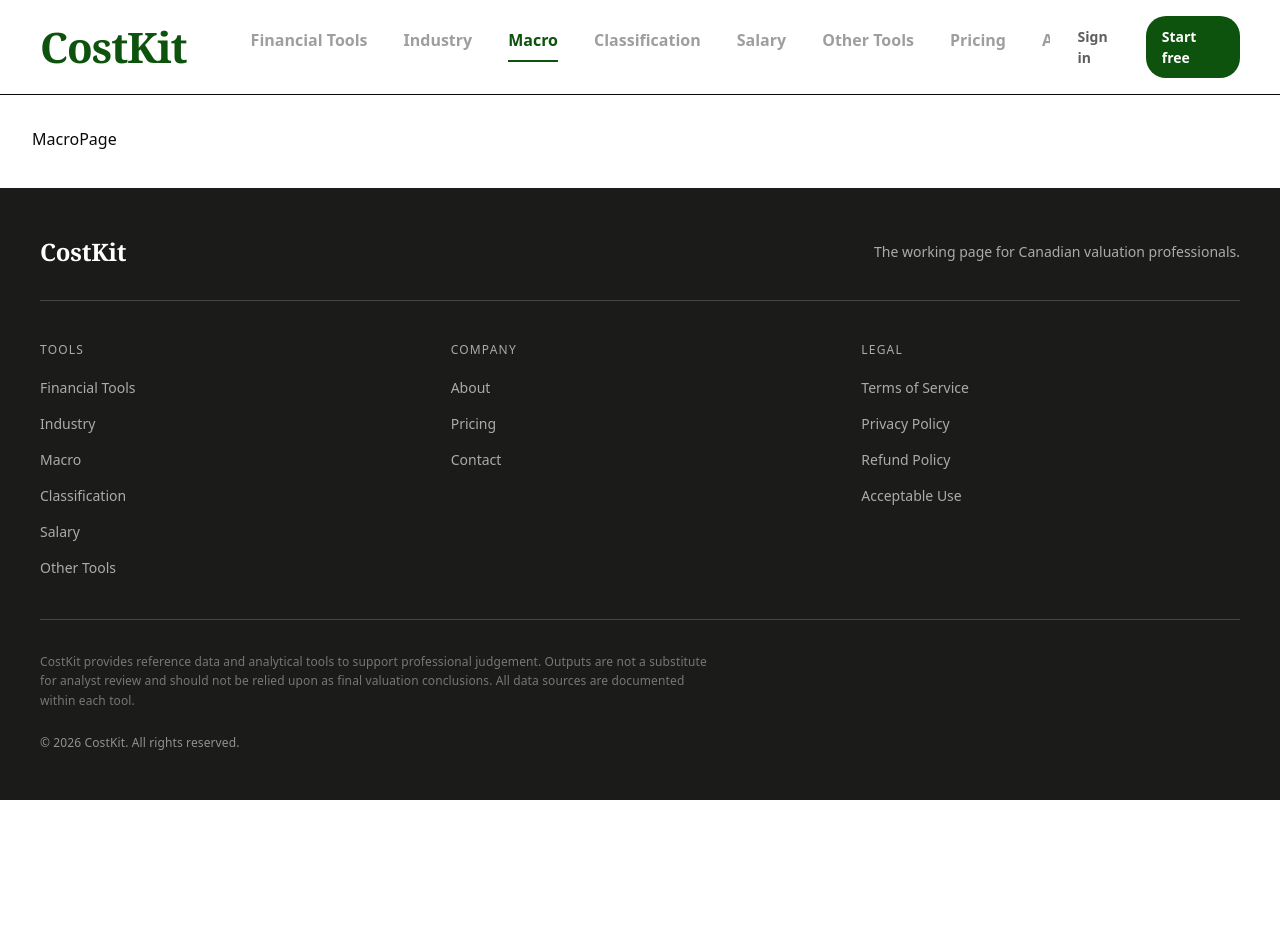
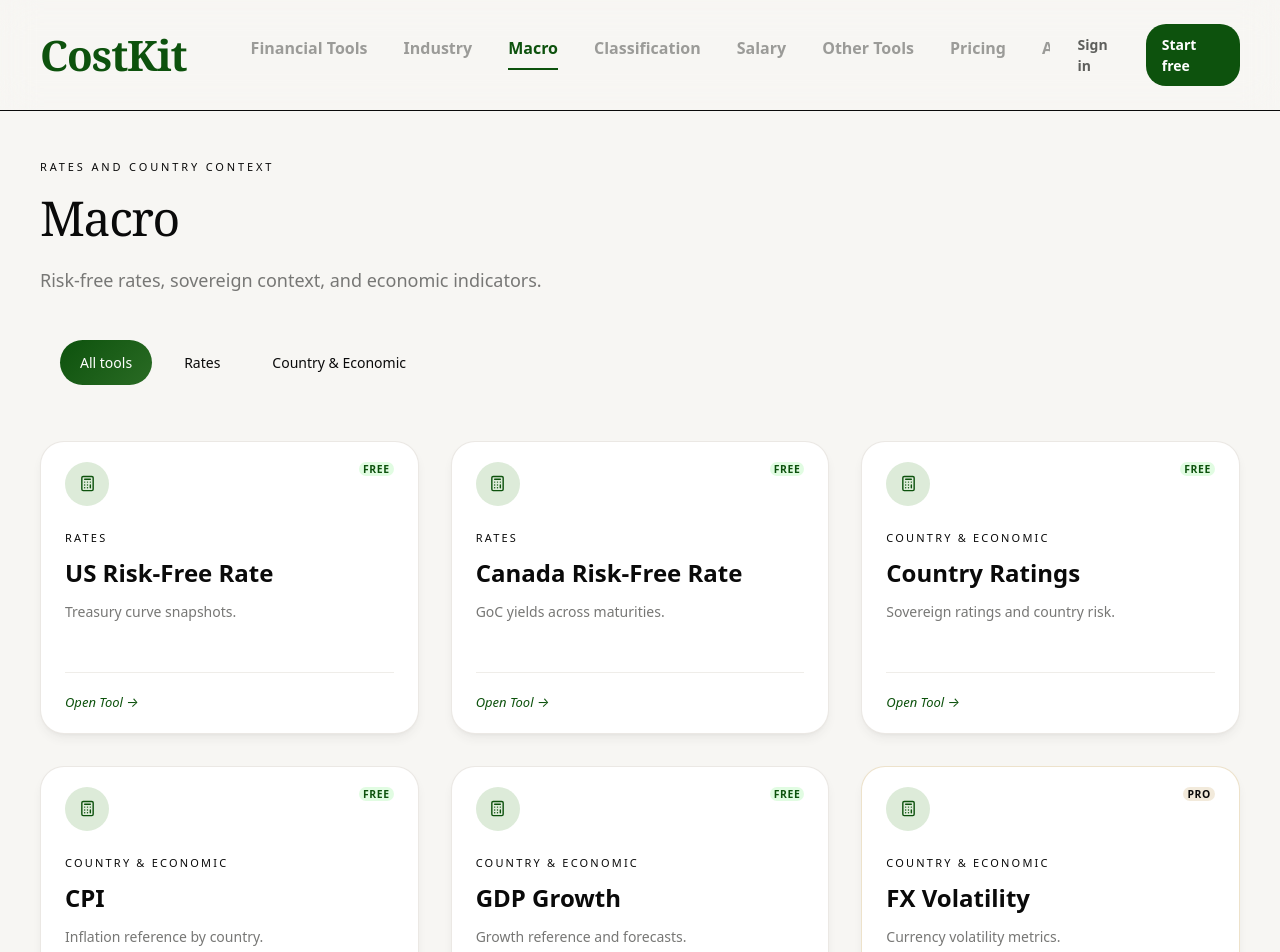
Before and after one commit to gkApply/costkit-final, a React (Vite) app: page /macro in a window 1280 px wide. Shown: the top 952 px of the page. Before the commit the page ends 800 px from the top, so only its background shows below. Built offline with nearby package versions, Linux system fonts and the light colour scheme.

Commit message:
feat(ui): polish navbar, footer, card and page background colours

```diff
--- a/src/components/layout/Footer.tsx
+++ b/src/components/layout/Footer.tsx
@@ -1,74 +1,43 @@
 import { Link } from 'react-router-dom'
 import { content } from '@/config/content'
 
+const legalLinks = content.footer.columns.find((column) => column.heading === 'Legal')?.links ?? []
+
 function Footer() {
-  const isInternalHref = (href: string) => href.startsWith('/')
+  return (
+    <footer
+      className="border-t border-neutral-300"
+      style={{ backgroundColor: 'color-mix(in oklab, var(--color-neutral-50) 88%, white)' }}
+    >
+      <div className="mx-auto max-w-[1380px] px-4 py-8 sm:px-6 lg:px-10">
+        <div className="flex flex-col items-center gap-4 sm:flex-row sm:items-center sm:justify-between sm:gap-6">
+          <div className="flex flex-col items-center gap-1 sm:flex-row sm:items-baseline sm:gap-3">
+            <p className="font-display text-xl text-brand-600">CostKit</p>
+            <p className="text-center text-sm font-medium text-neutral-600 sm:text-left">
+              {content.footer.copyright}
+            </p>
+          </div>
 
-  return (
-    <footer className="bg-neutral-950 text-white">
-      <div className="mx-auto max-w-[1380px] px-4 py-12 sm:px-6 lg:px-10">
-        <div className="flex flex-wrap items-center justify-between gap-4 border-b border-neutral-800 pb-8">
-          <p
-            className="font-display text-2xl font-semibold"
-            style={{ color: 'var(--color-brand-400)' }}
+          <nav
+            className="flex w-full max-w-md flex-wrap items-center justify-center gap-y-1 sm:max-w-none sm:flex-nowrap sm:justify-end"
+            aria-label="Legal"
           >
-            CostKit
-          </p>
-          <p className="text-sm text-neutral-400">{content.footer.tagline}</p>
-        </div>
-
-        <div className="mt-10 grid gap-8 sm:grid-cols-2 lg:grid-cols-3">
-          {content.footer.columns.map((column) => (
-            <div key={column.heading}>
-              <h3 className="mb-4 text-xs tracking-widest text-neutral-400 uppercase">
-                {column.heading}
-              </h3>
-              <ul className="space-y-3">
-                {column.links.map((link) => (
-                  <li key={link.href}>
-                    {isInternalHref(link.href) ? (
-                      <Link
-                        to={link.href}
-                        className="text-sm text-neutral-400 transition-colors hover:text-white"
-                      >
-                        {link.label}
-                      </Link>
-                    ) : (
-                      <a
-                        href={link.href}
-                        className="text-sm text-neutral-400 transition-colors hover:text-white"
-                      >
-                        {link.label}
-                      </a>
-                    )}
-                  </li>
-                ))}
-              </ul>
-            </div>
-          ))}
-        </div>
-
-        <div className="mt-10 border-t border-neutral-800 pt-8">
-          <p className="max-w-2xl text-xs leading-relaxed text-neutral-600">
-            {content.footer.disclaimer}
-          </p>
-        </div>
-
-        <div className="mt-6 flex flex-wrap items-center justify-between gap-4">
-          <p className="text-xs text-neutral-500">{content.footer.copyright}</p>
-          <div className="flex items-center gap-4">
-            {content.footer.social
-              .filter((item) => item.href.trim() !== '')
-              .map((item) => (
-                <a
-                  key={item.platform}
-                  href={item.href}
-                  className="text-xs text-neutral-500 transition-colors hover:text-white"
+            {legalLinks.map((item, index) => (
+              <span key={item.href} className="inline-flex items-center">
+                {index > 0 ? (
+                  <span className="select-none text-neutral-400 mx-2" aria-hidden="true">
+                    ·
+                  </span>
+                ) : null}
+                <Link
+                  to={item.href}
+                  className="text-sm font-semibold text-neutral-700 transition-colors hover:text-neutral-900"
                 >
-                  {item.platform}
-                </a>
-              ))}
-          </div>
+                  {item.label}
+                </Link>
+              </span>
+            ))}
+          </nav>
         </div>
       </div>
     </footer>
--- a/src/components/layout/Navbar.tsx
+++ b/src/components/layout/Navbar.tsx
@@ -13,7 +13,7 @@
         borderColor: 'color-mix(in oklab, var(--color-brand-200) 28%, transparent)',
       }}
     >
-      <div className="mx-auto flex max-w-[1380px] items-center justify-between gap-4 px-4 py-4 sm:px-6 lg:px-10">
+      <div className="mx-auto flex max-w-[1380px] items-center justify-between gap-4 px-4 py-6 sm:px-6 lg:px-10">
         <div className="flex min-w-0 w-full items-center gap-6 lg:w-auto lg:gap-16">
           <Link
             to="/financial-tools"
@@ -33,7 +33,7 @@
                 <Link
                   key={item.href}
                   to={item.href}
-                  className={`border-b-2 pb-2 text-[16px] font-semibold whitespace-nowrap transition-all ${
+                  className={`border-b-2 pb-2 text-[16px] font-bold whitespace-nowrap transition-all ${
                     isActive
                       ? 'border-brand-500 text-brand-500'
                       : 'border-transparent text-neutral-700 opacity-60 hover:opacity-100'
--- a/src/components/layout/PublicLayout.tsx
+++ b/src/components/layout/PublicLayout.tsx
@@ -6,7 +6,7 @@
   return (
     <div className="min-h-screen flex flex-col">
       <Navbar />
-      <main className="flex-1">
+      <main className="flex-1 min-h-[calc(100vh-4rem)]">
         <Outlet />
       </main>
       <Footer />
--- /dev/null
+++ b/src/components/sections/CategoryToolsLanding.tsx
@@ -0,0 +1,172 @@
+import { Calculator } from 'lucide-react'
+import { useMemo, useState } from 'react'
+import { useNavigate } from 'react-router-dom'
+import { content } from '@/config/content'
+import { getSubcategories, getToolsByCategory, type Tool } from '@/config/tools'
+
+type CategoryPageHeader = {
+  badge: string
+  heading: string
+  subheading: string
+}
+
+const THEME = {
+  /** Soft brand — kicker / accents */
+  primarySoft: 'var(--color-brand-400)',
+  text: 'var(--color-neutral-950)',
+  textMuted: 'var(--color-neutral-600)',
+  surface: 'var(--color-neutral-100)',
+  surfaceAlt: 'var(--color-neutral-200)',
+  border: 'rgba(122, 105, 74, 0.15)',
+  primary: 'var(--color-brand-500)',
+  secondary: 'var(--color-secondary-500)',
+} as const
+
+const ACTIVE_PILL = 'linear-gradient(135deg, #0D520D 0%, #2A6B24 100%)' as const
+
+type ToolWithCategoryName = Tool & { categoryName: string }
+
+export function CategoryToolsLanding({
+  category,
+  header,
+}: {
+  category: string
+  header: CategoryPageHeader
+}) {
+  const navigate = useNavigate()
+  const [categoryId, setCategoryId] = useState<'all' | string>('all')
+  const subcategoryOptions = getSubcategories(category).filter((s) => s !== 'All tools')
+
+  const visibleTools: ToolWithCategoryName[] = useMemo(() => {
+    const list = getToolsByCategory(category)
+    if (categoryId === 'all') {
+      return list.map((tool) => ({ ...tool, categoryName: tool.subcategory }))
+    }
+    return list
+      .filter((tool) => tool.subcategory === categoryId)
+      .map((tool) => ({ ...tool, categoryName: tool.subcategory }))
+  }, [category, categoryId])
+
+  return (
+    <div className="space-y-8 md:space-y-10">
+      <section className="max-w-4xl">
+        <div
+          className="mb-3 text-[11px] tracking-[0.26em] uppercase"
+          style={{ color: THEME.primarySoft }}
+        >
+          {header.badge}
+        </div>
+        <h1
+          className="font-display text-3xl leading-tight sm:text-4xl md:text-5xl"
+          style={{ color: THEME.text }}
+        >
+          {header.heading}
+        </h1>
+        <p
+          className="mt-4 max-w-3xl text-base leading-7 sm:text-lg sm:leading-8"
+          style={{ color: THEME.textMuted }}
+        >
+          {header.subheading}
+        </p>
+        <div
+          className="mt-7 inline-flex flex-wrap gap-2.5 rounded-[22px] px-3 py-3 sm:gap-3 sm:rounded-[28px] sm:px-5 sm:py-4"
+          style={{ background: THEME.surface }}
+        >
+          <button
+            type="button"
+            onClick={() => {
+              setCategoryId('all')
+            }}
+            className="cursor-pointer rounded-full px-4 py-2.5 text-sm font-medium sm:px-5 sm:py-3"
+            style={{
+              background: categoryId === 'all' ? ACTIVE_PILL : THEME.surfaceAlt,
+              color: categoryId === 'all' ? '#FFFFFF' : THEME.text,
+            }}
+          >
+            All tools
+          </button>
+          {subcategoryOptions.map((name) => (
+            <button
+              type="button"
+              key={name}
+              onClick={() => {
+                setCategoryId(name)
+              }}
+              className="cursor-pointer rounded-full px-4 py-2.5 text-sm font-medium sm:px-5 sm:py-3"
+              style={{
+                background: categoryId === name ? ACTIVE_PILL : THEME.surfaceAlt,
+                color: categoryId === name ? '#FFFFFF' : THEME.text,
+              }}
+            >
+              {name}
+            </button>
+          ))}
+        </div>
+      </section>
+
+      <section className="grid gap-5 sm:gap-6 md:grid-cols-2 xl:grid-cols-3 xl:gap-8">
+        {visibleTools.map((tool) => (
+          <button
+            type="button"
+            key={tool.id}
+            onClick={() => {
+              navigate(tool.href)
+            }}
+            className="bg-white rounded-[20px] px-5 py-4 text-left shadow-md transition-all duration-200 hover:-translate-y-1 sm:rounded-[24px] sm:px-6 sm:py-5"
+            style={{
+              border:
+                tool.tier !== 'free'
+                  ? '1px solid rgba(197, 160, 89, 0.31)'
+                  : `1px solid ${THEME.border}`,
+            }}
+          >
+            <div className="mb-6 flex items-start justify-between gap-3">
+              <div
+                className="flex h-11 w-11 items-center justify-center rounded-full"
+                style={{ background: '#DDEBD9' }}
+              >
+                <Calculator size={17} style={{ color: THEME.primary }} />
+              </div>
+              <span
+                className="rounded-full px-1 py-0.5 font-bold uppercase"
+                style={{
+                  background:
+                    tool.tier !== 'free' ? 'rgba(197, 160, 89, 0.22)' : 'rgba(92, 236, 96, 0.18)',
+                  color: tool.tier !== 'free' ? THEME.secondary : THEME.primary,
+                  fontSize: '0.65rem',
+                  letterSpacing: '0.06em',
+                  lineHeight: 1.05,
+                }}
+              >
+                {tool.tier === 'free' ? 'FREE' : tool.tier.toUpperCase()}
+              </span>
+            </div>
+
+            <div
+              className="text-[11px] tracking-[0.2em] uppercase"
+              style={{ color: THEME.secondary }}
+            >
+              {tool.categoryName}
+            </div>
+            <h3
+              className="mt-3 text-[22px] leading-tight font-semibold sm:text-[24px]"
+              style={{ color: THEME.secondary }}
+            >
+              {tool.title}
+            </h3>
+            <p
+              className="mt-3 min-h-[52px] text-[14px] leading-6"
+              style={{ color: THEME.textMuted }}
+            >
+              {tool.description}
+            </p>
+            <div className="mt-5 h-px w-full" style={{ background: 'rgba(122, 105, 74, 0.12)' }} />
+            <div className="mt-5 text-[13px] italic" style={{ color: THEME.primary }}>
+              {content.tool.openToolLabel}
+            </div>
+          </button>
+        ))}
+      </section>
+    </div>
+  )
+}
--- a/src/index.css
+++ b/src/index.css
@@ -4,7 +4,7 @@
 @custom-variant dark (&:is(.dark *));
 
 :root {
-  --background: oklch(1 0 0);
+  --background: #F7F6F3;
   --foreground: oklch(0.145 0 0);
   --card: oklch(1 0 0);
   --card-foreground: oklch(0.145 0 0);
--- a/src/pages/ClassificationPage.tsx
+++ b/src/pages/ClassificationPage.tsx
@@ -1,7 +1,13 @@
+import { CategoryToolsLanding } from '@/components/sections/CategoryToolsLanding'
+import { content } from '@/config/content'
+
 export default function ClassificationPage() {
   return (
-    <div className="p-8">
-      <h1>ClassificationPage</h1>
+    <div className="mx-auto max-w-[1380px] px-4 py-8 sm:px-6 md:py-10 lg:px-10 lg:py-12">
+      <CategoryToolsLanding
+        category="classification"
+        header={content.categoryPages.classification}
+      />
     </div>
   )
 }
--- a/src/pages/FinancialToolsPage.tsx
+++ b/src/pages/FinancialToolsPage.tsx
@@ -1,7 +1,13 @@
+import { CategoryToolsLanding } from '@/components/sections/CategoryToolsLanding'
+import { content } from '@/config/content'
+
 export default function FinancialToolsPage() {
   return (
-    <div className="p-8">
-      <h1>FinancialToolsPage</h1>
+    <div className="mx-auto max-w-[1380px] px-4 py-8 sm:px-6 md:py-10 lg:px-10 lg:py-12">
+      <CategoryToolsLanding
+        category="financial-tools"
+        header={content.categoryPages.financialTools}
+      />
     </div>
   )
 }
--- a/src/pages/IndustryPage.tsx
+++ b/src/pages/IndustryPage.tsx
@@ -1,7 +1,10 @@
+import { CategoryToolsLanding } from '@/components/sections/CategoryToolsLanding'
+import { content } from '@/config/content'
+
 export default function IndustryPage() {
   return (
-    <div className="p-8">
-      <h1>IndustryPage</h1>
+    <div className="mx-auto max-w-[1380px] px-4 py-8 sm:px-6 md:py-10 lg:px-10 lg:py-12">
+      <CategoryToolsLanding category="industry" header={content.categoryPages.industry} />
     </div>
   )
 }
--- a/src/pages/MacroPage.tsx
+++ b/src/pages/MacroPage.tsx
@@ -1,7 +1,10 @@
+import { CategoryToolsLanding } from '@/components/sections/CategoryToolsLanding'
+import { content } from '@/config/content'
+
 export default function MacroPage() {
   return (
-    <div className="p-8">
-      <h1>MacroPage</h1>
+    <div className="mx-auto max-w-[1380px] px-4 py-8 sm:px-6 md:py-10 lg:px-10 lg:py-12">
+      <CategoryToolsLanding category="macro" header={content.categoryPages.macro} />
     </div>
   )
 }
--- a/src/pages/OtherToolsPage.tsx
+++ b/src/pages/OtherToolsPage.tsx
@@ -1,7 +1,10 @@
+import { CategoryToolsLanding } from '@/components/sections/CategoryToolsLanding'
+import { content } from '@/config/content'
+
 export default function OtherToolsPage() {
   return (
-    <div className="p-8">
-      <h1>OtherToolsPage</h1>
+    <div className="mx-auto max-w-[1380px] px-4 py-8 sm:px-6 md:py-10 lg:px-10 lg:py-12">
+      <CategoryToolsLanding category="other-tools" header={content.categoryPages.otherTools} />
     </div>
   )
 }
--- a/src/pages/SalaryPage.tsx
+++ b/src/pages/SalaryPage.tsx
@@ -1,7 +1,10 @@
+import { CategoryToolsLanding } from '@/components/sections/CategoryToolsLanding'
+import { content } from '@/config/content'
+
 export default function SalaryPage() {
   return (
-    <div className="p-8">
-      <h1>SalaryPage</h1>
+    <div className="mx-auto max-w-[1380px] px-4 py-8 sm:px-6 md:py-10 lg:px-10 lg:py-12">
+      <CategoryToolsLanding category="salary" header={content.categoryPages.salary} />
     </div>
   )
 }
```
